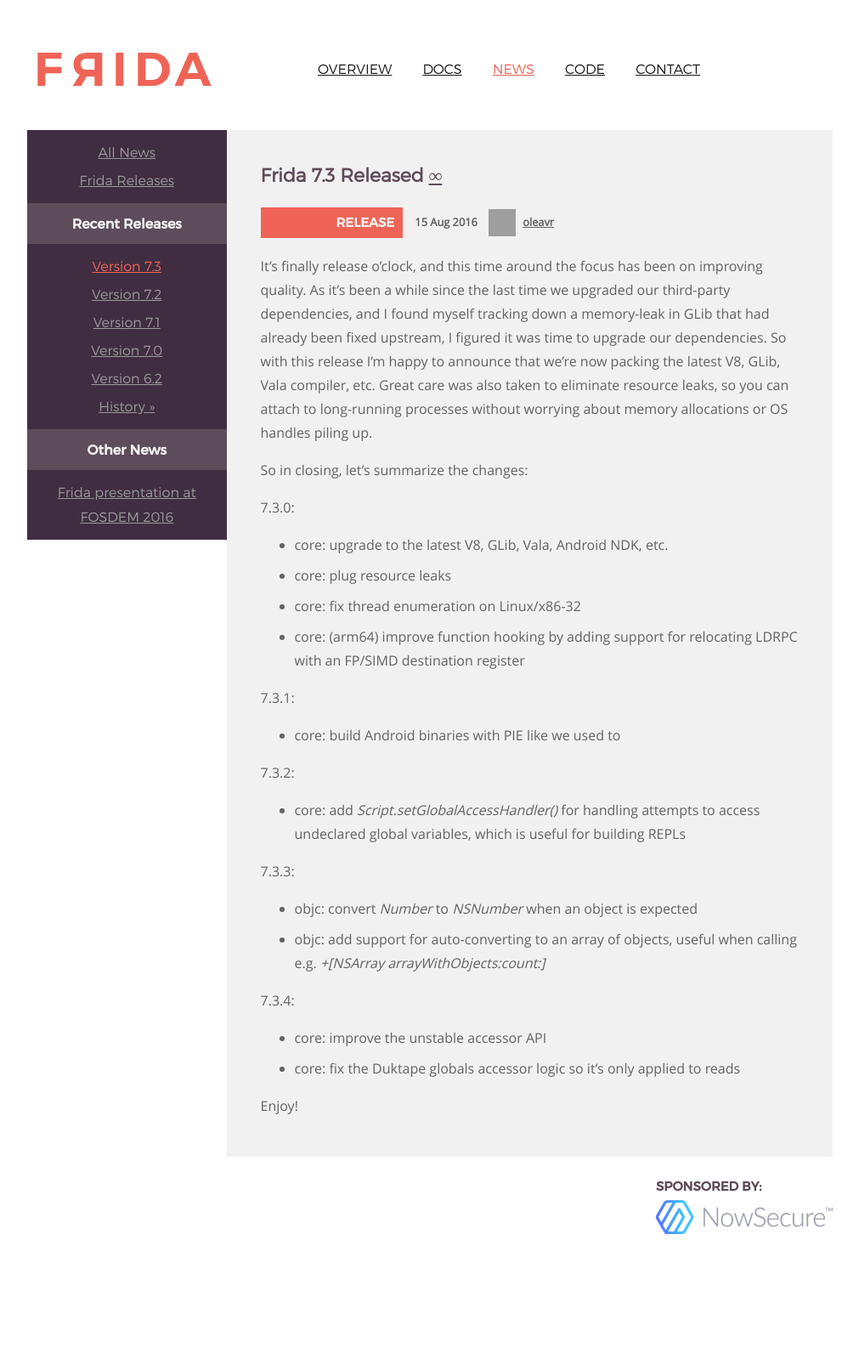
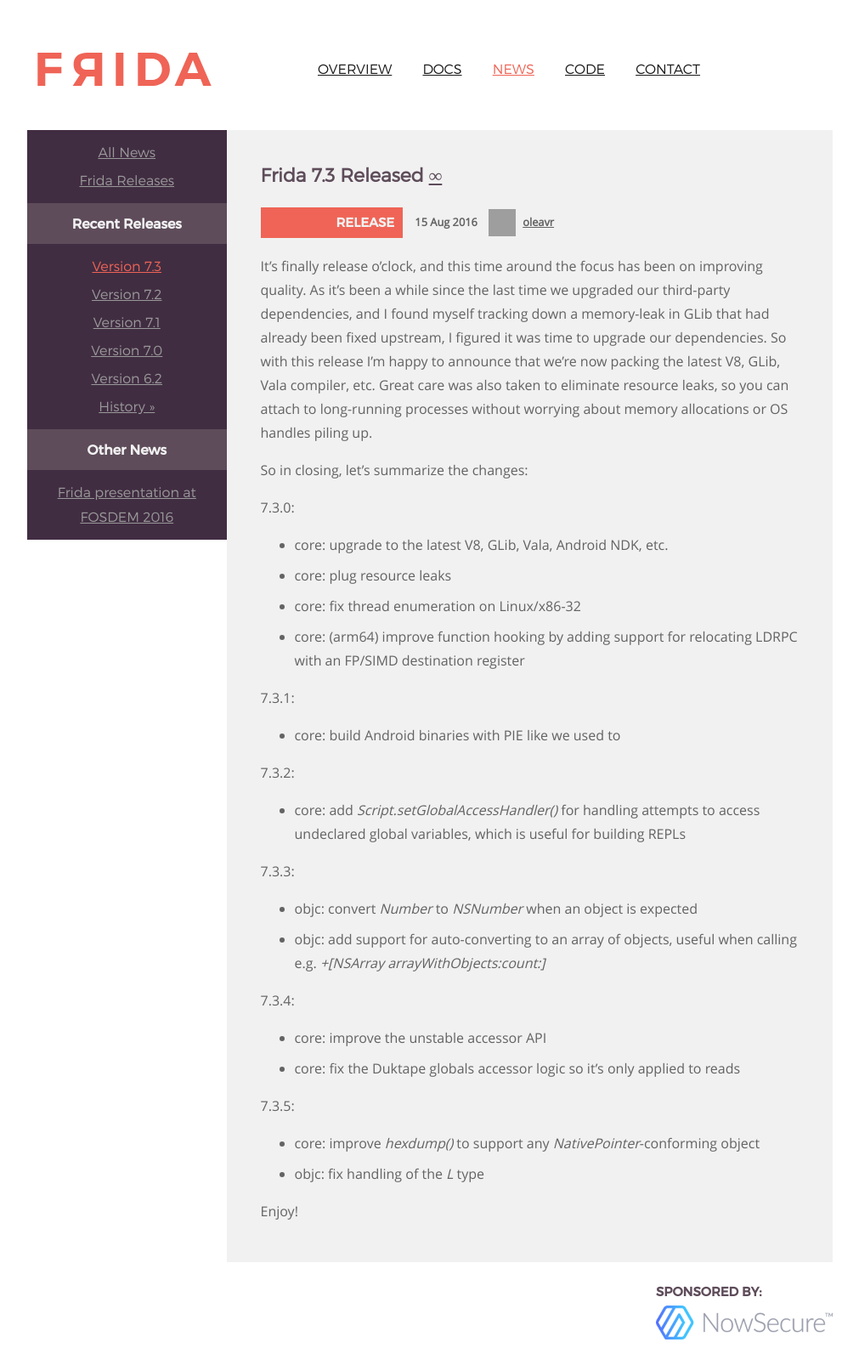
Before and after one commit to frida/frida-website, a Jekyll site: the page built from _posts/2016-08-15-frida-7-3-released.markdown, in a window 1280 px wide. Shown: the whole page at 85% size, without its empty margins (129-1140 px from the left). Built offline with Jekyll 4.4.1, drawn with Linux system fonts in a browser that asks for light colours; before the commit the page ends 1462 px from its top, so only the background shows below that; grey boxes are pictures that could not be loaded.

Commit message:
Add release notes for 7.3.5

```diff
--- a/_posts/2016-08-15-frida-7-3-released.markdown
+++ b/_posts/2016-08-15-frida-7-3-released.markdown
@@ -46,4 +46,9 @@ So in closing, let's summarize the changes:
 - core: improve the unstable accessor API
 - core: fix the Duktape globals accessor logic so it's only applied to reads
 
+7.3.5:
+
+- core: improve *hexdump()* to support any *NativePointer*-conforming object
+- objc: fix handling of the *L* type
+
 Enjoy!
```
